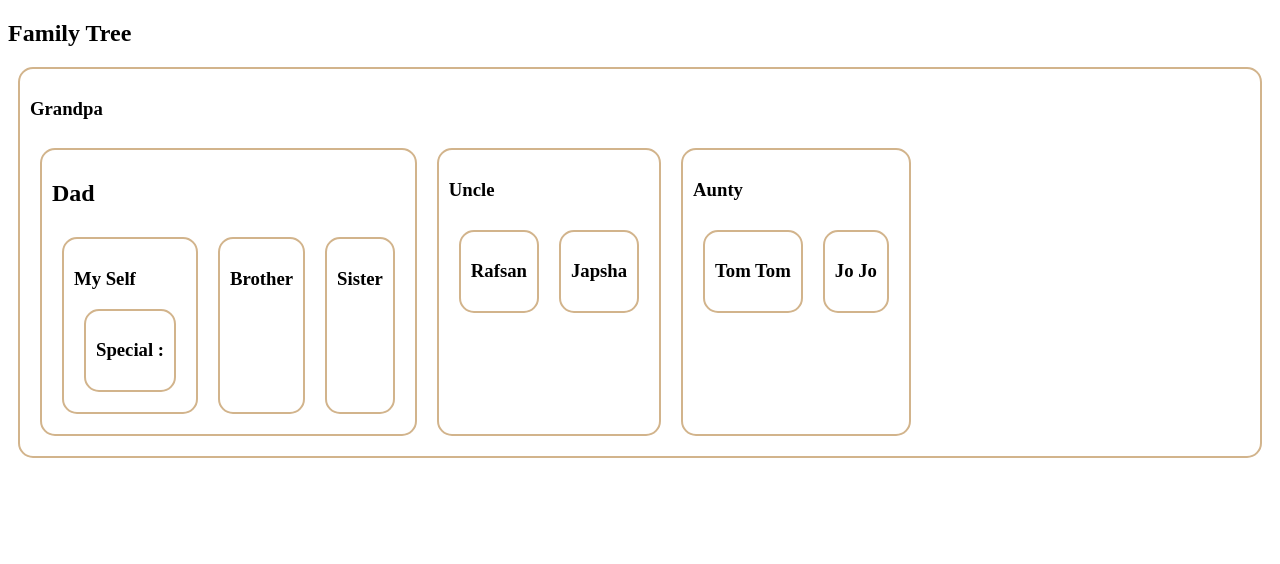
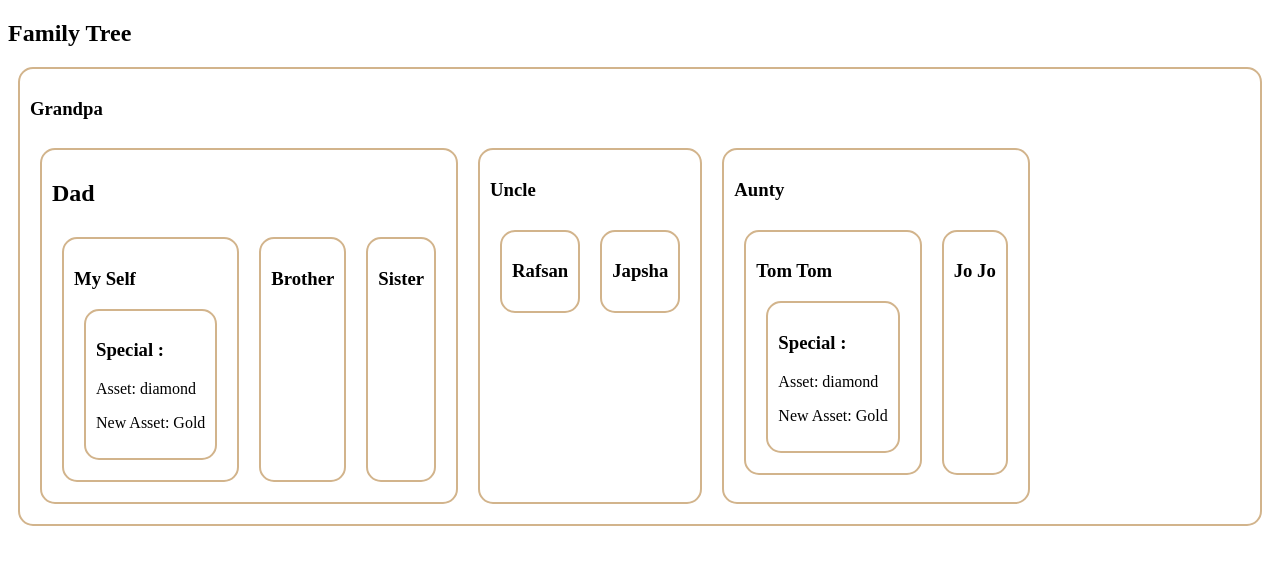
Before and after one commit to shafrinahamed0007/M38-Context_API_AND_CustomHook, a React (Vite) app: page / in a window 1280 px wide. Shown: the top 564 px of the page. Built offline with nearby package versions, Linux system fonts and the light colour scheme.

Commit message:
Introduction To Context API And Simple Context

```diff
--- a/src/components/FamilyTree/Aunty.jsx
+++ b/src/components/FamilyTree/Aunty.jsx
@@ -1,12 +1,12 @@
 import React from "react";
 import Cousin from "./Cousin";
 
-const Aunty = () => {
+const Aunty = ({asset}) => {
   return (
     <div>
       <h3>Aunty</h3>
       <section className="flex">
-        <Cousin name="Tom Tom" />
+        <Cousin name="Tom Tom" asset={asset} />
         <Cousin name="Jo Jo" />
       </section>
     </div>
--- a/src/components/FamilyTree/Cousin.jsx
+++ b/src/components/FamilyTree/Cousin.jsx
@@ -1,9 +1,13 @@
 import React from 'react';
+import Special from './Special';
 
-const Cousin = ({name}) => {
+const Cousin = ({name, asset}) => {
   return (
     <div>
       <h3>{name}</h3>
+      {
+        name === "Tom Tom" && <Special asset={asset} />
+      }
     </div>
   );
 };
--- a/src/components/FamilyTree/Dad.jsx
+++ b/src/components/FamilyTree/Dad.jsx
@@ -3,12 +3,12 @@ import Myself from './Myself';
 import Brother from './Brother';
 import Sister from './Sister';
 
-const Dad = () => {
+const Dad = ({asset}) => {
   return (
     <div>
       <h2>Dad</h2>
       <section className='flex'>
-        <Myself />
+        <Myself asset={asset} />
         <Brother />
         <Sister />
       </section>
--- a/src/components/FamilyTree/FamilyTree.jsx
+++ b/src/components/FamilyTree/FamilyTree.jsx
@@ -1,13 +1,18 @@
-import React from "react";
+import React, { createContext } from "react";
 import Grandpa from "./Grandpa";
 import "./FamilyTree.css";
 
+export const AssestContext = createContext("");
+const newAsset = "Gold";
 const FamilyTree = () => {
   const asset = "diamond";
   return (
     <div className="family-tree">
       <h2>Family Tree</h2>
-      <Grandpa />
+
+      <AssestContext.Provider value={newAsset}>
+        <Grandpa asset={asset} />
+      </AssestContext.Provider>
     </div>
   );
 };
--- a/src/components/FamilyTree/Grandpa.jsx
+++ b/src/components/FamilyTree/Grandpa.jsx
@@ -3,15 +3,15 @@ import Dad from "./Dad";
 import Aunty from "./Aunty";
 import Uncle from "./Uncle";
 
-const Grandpa = () => {
+const Grandpa = ({asset}) => {
   return (
     <div>
       <h3>Grandpa</h3>
       <section className="flex">
-        <Dad />
+        <Dad asset={asset} />
 
         <Uncle />
-        <Aunty />
+        <Aunty asset={asset} />
       </section>
     </div>
   );
--- a/src/components/FamilyTree/Myself.jsx
+++ b/src/components/FamilyTree/Myself.jsx
@@ -1,12 +1,12 @@
 import React from 'react';
 import Special from './Special';
 
-const Myself = () => {
+const Myself = ({asset}) => {
   return (
     <div>
       <h3>My Self</h3>
       <section>
-        <Special />
+        <Special asset={asset} />
       </section>
     </div>
   );
--- a/src/components/FamilyTree/Special.jsx
+++ b/src/components/FamilyTree/Special.jsx
@@ -1,9 +1,14 @@
-import React from 'react';
+import React, { useContext } from "react";
+import { AssestContext } from "./FamilyTree";
 
-const Special = ({name}) => {
+const Special = ({ name, asset }) => {
+  const newAsset = useContext(AssestContext);
+  console.log(newAsset);
   return (
     <div>
       <h3>Special : {name}</h3>
+      <p>Asset: {asset}</p>
+      <p>New Asset: {newAsset}</p>
     </div>
   );
 };
```
